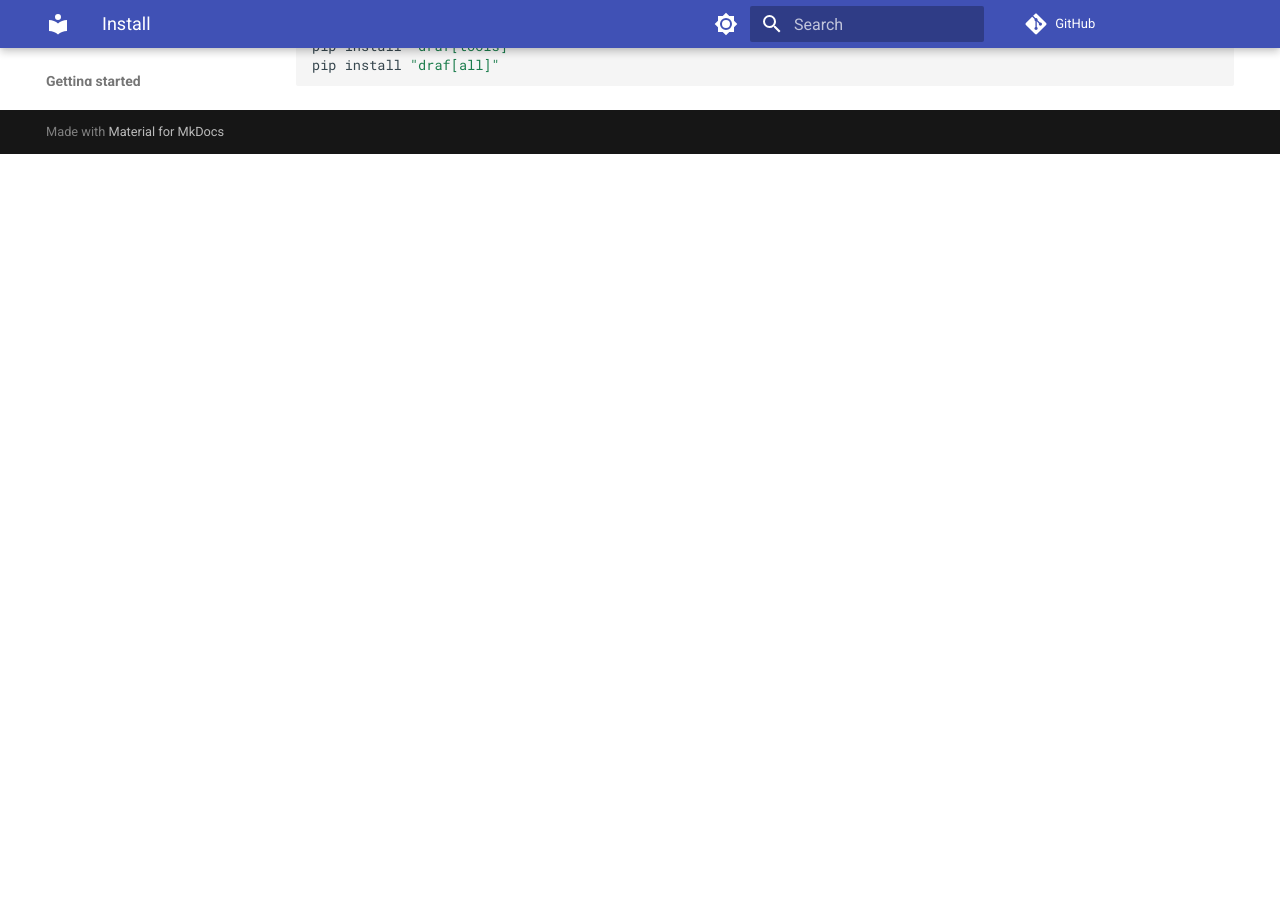
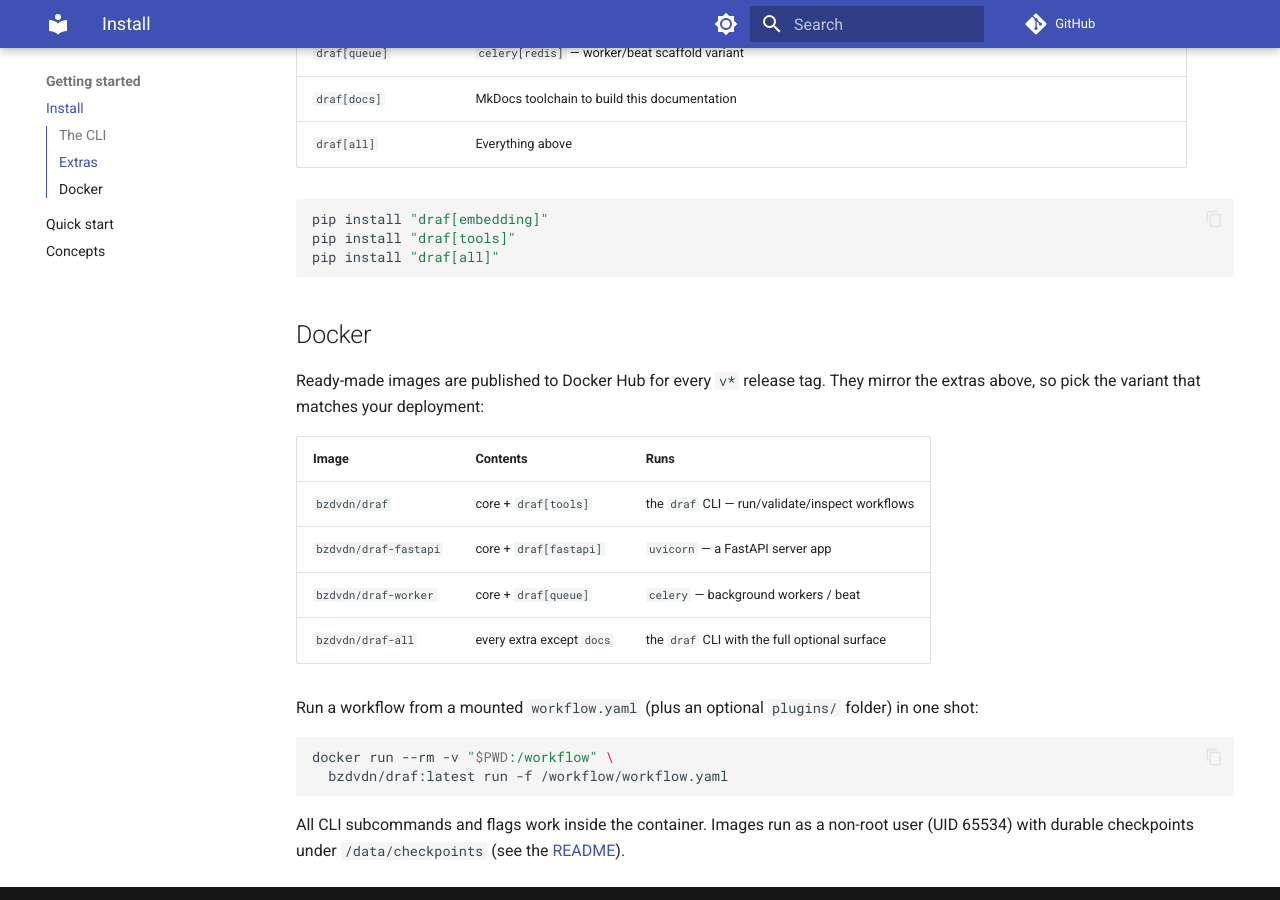
Before and after one commit to bzdvdn/draf, an MkDocs documentation site: the page built from docs/getting-started/install.md, in a window 1280 px wide and 900 px high, scrolled down 967 px. Built offline with MkDocs 1.6.1 and Material for MkDocs 9.7.7, drawn with Linux system fonts in a browser that asks for light colours; comment, search, counter and statistics services are not loaded; before the commit the page ends 1121 px from its top, so only the background shows below that; some of the changed text lies outside the part shown.

Commit message:
add docker

````diff
--- a/docs/getting-started/install.md
+++ b/docs/getting-started/install.md
@@ -6,6 +6,16 @@ pip install draf
 
 Python **>=\ 3.11**. Core runtime depends only on `httpx`, `pyyaml`, and
 `typer`.
+
+## The CLI
+
+The `draf` CLI ships with the package. Prefer uv? uv installs the package
+**and** the CLI in one step:
+
+```bash
+uv tool install draf         # global `draf` CLI
+uvx draf -f workflow.yaml    # run on the fly without installing anything
+```
 
 ## Extras
 
@@ -29,3 +39,27 @@ pip install "draf[embedding]"
 pip install "draf[tools]"
 pip install "draf[all]"
 ```
+
+## Docker
+
+Ready-made images are published to Docker Hub for every `v*` release tag. They
+mirror the extras above, so pick the variant that matches your deployment:
+
+| Image                   | Contents                        | Runs                                            |
+| ----------------------- | ------------------------------- | ----------------------------------------------- |
+| `bzdvdn/draf`           | core + `draf[tools]`            | the `draf` CLI — run/validate/inspect workflows |
+| `bzdvdn/draf-fastapi`   | core + `draf[fastapi]`          | `uvicorn` — a FastAPI server app                |
+| `bzdvdn/draf-worker`    | core + `draf[queue]`            | `celery` — background workers / beat            |
+| `bzdvdn/draf-all`       | every extra except `docs`       | the `draf` CLI with the full optional surface   |
+
+Run a workflow from a mounted `workflow.yaml` (plus an optional `plugins/`
+folder) in one shot:
+
+```bash
+docker run --rm -v "$PWD:/workflow" \
+  bzdvdn/draf:latest run -f /workflow/workflow.yaml
+```
+
+All CLI subcommands and flags work inside the container. Images run as a
+non-root user (UID 65534) with durable checkpoints under `/data/checkpoints`
+(see the [README](https://github.com/bzdvdn/draf#docker)).
````
Also changed, not shown: README.md (+70 -7 lines), docs/cli.md (+6 -0 lines), 4 other files.
